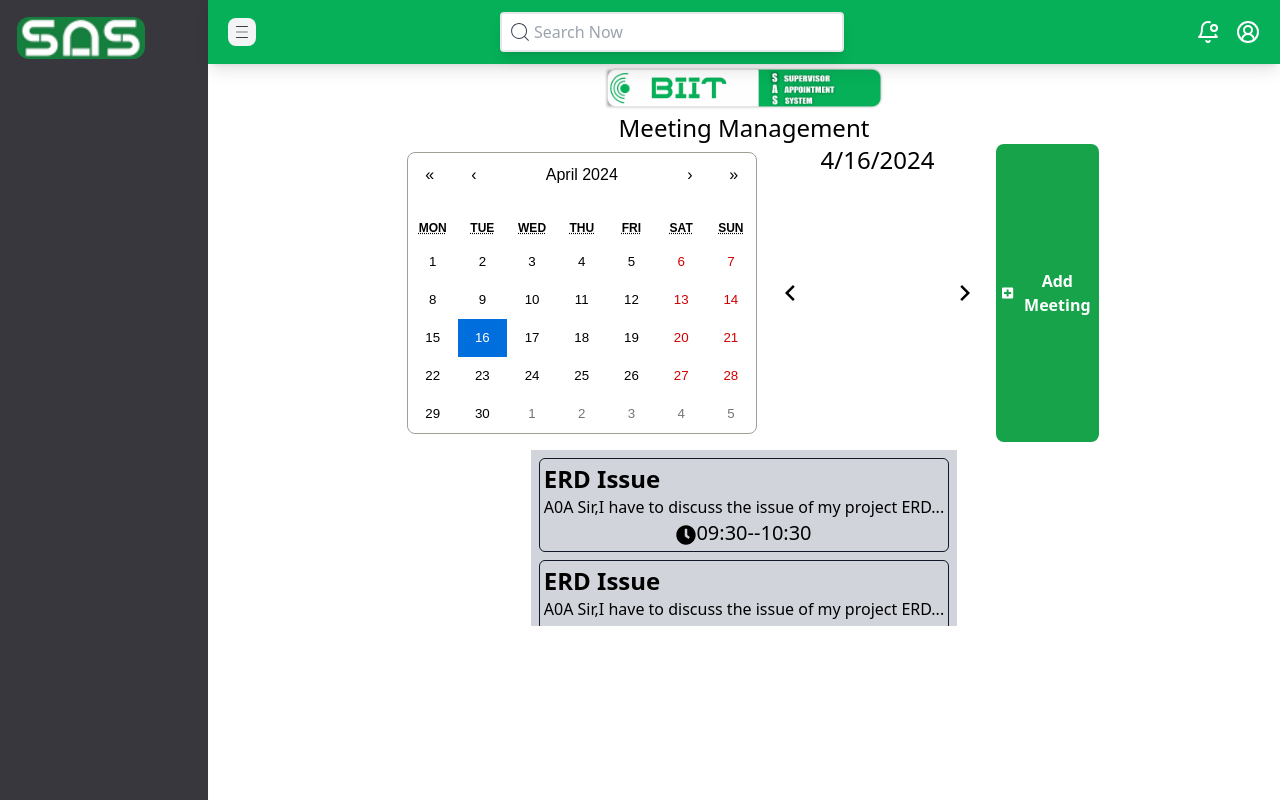
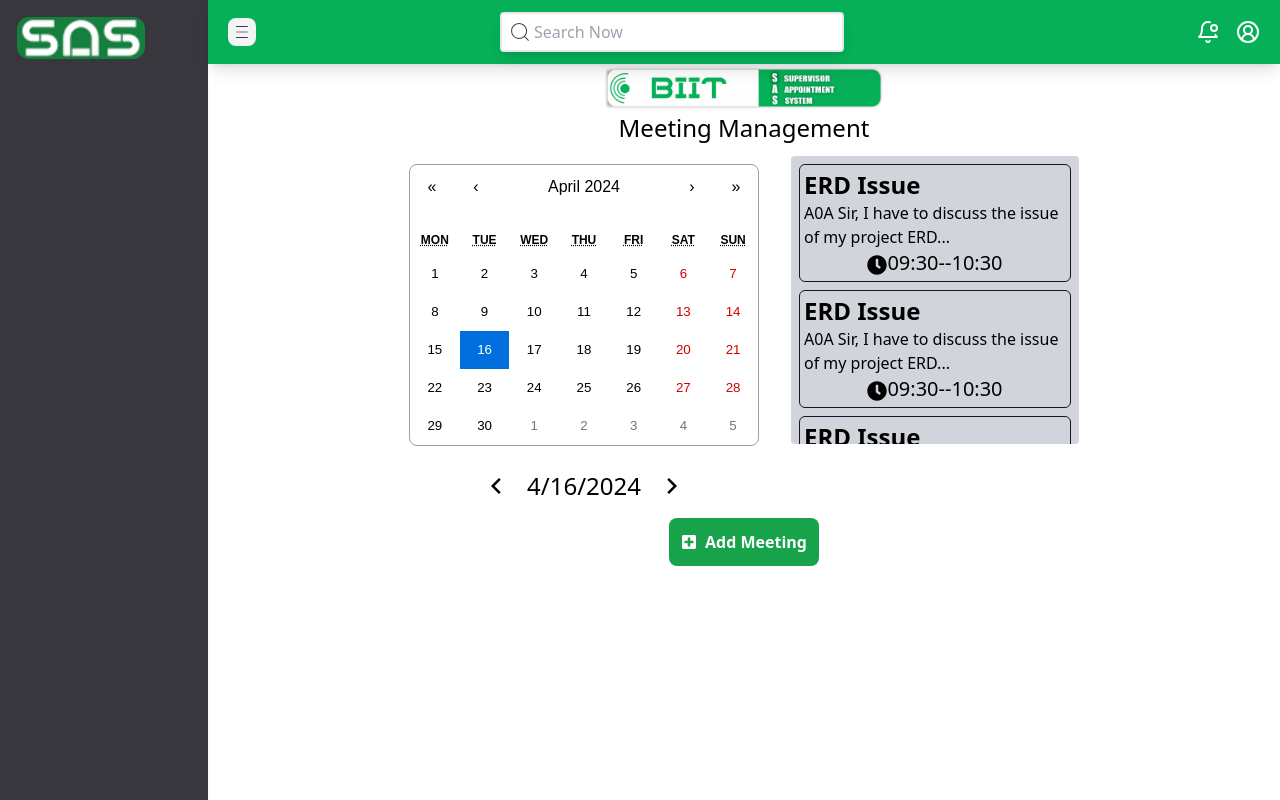
Before and after one commit to Mubashir1292/Biit-Project-Supervisor-Appointment-System, a React (Create React App) app: page /TechnicalExpert/Meetings in a window 1280 px wide. Built offline with nearby package versions, Linux system fonts and the light colour scheme.

Commit message:
done the front-end of the meetings

```diff
--- a/src/pages/TechnicalExpert/Meetings/Meetings.jsx
+++ b/src/pages/TechnicalExpert/Meetings/Meetings.jsx
@@ -1,34 +1,50 @@
-import React, { useState } from "react";
+import React, { useEffect, useState } from "react";
 import Calendar from "../../../components/Calender/Calender";
 import biitLogo from "../../../assets/extra/biitSAS.png";
 import { RiArrowLeftSLine, RiArrowRightSLine } from "react-icons/ri";
-import { MdMeetingRoom } from "react-icons/md";
 import { FaPlusSquare } from "react-icons/fa";
 import MeetingDetailCard from "../../../components/MeetingDetailsCard/MeetingDetailCard";
 
 function Meetings() {
   const [selectedDate, setSelectedDate] = useState(new Date());
-  const [meetings, setMeetings] = useState([
+  const [meetings, setMeetings] = useState([]);
+  const AllMeetings = [
     {
       title: "ERD Issue",
-      desc: "A0A Sir,I have to discuss the issue of my project ERD...",
+      desc: "A0A Sir, I have to discuss the issue of my project ERD...",
       startTime: "09:30",
       EndTime: "10:30",
+      date: "4/16/2024",
     },
     {
       title: "ERD Issue",
-      desc: "A0A Sir,I have to discuss the issue of my project ERD...",
+      desc: "A0A Sir, I have to discuss the issue of my project ERD...",
       startTime: "09:30",
       EndTime: "10:30",
+      date: "4/16/2024",
     },
     {
       title: "ERD Issue",
-      desc: "A0A Sir,I have to discuss the issue of my project ERD...",
+      desc: "A0A Sir, I have to discuss the issue of my project ERD...",
       startTime: "09:30",
       EndTime: "10:30",
+      date: "4/16/2024",
     },
-  ]);
+    {
+      title: "ERD Issue",
+      desc: "A0A Sir, I have to discuss the issue of my project ERD...",
+      startTime: "09:30",
+      EndTime: "10:30",
+      date: "4/17/2024",
+    },
+  ];
 
+  useEffect(() => {
+    const meetings = AllMeetings.filter(
+      (item) => item.date === selectedDate.toLocaleDateString()
+    );
+    setMeetings(meetings);
+  }, [selectedDate]);
   const handleDateChange = (date) => {
     setSelectedDate(date);
   };
@@ -46,15 +62,16 @@ function Meetings() {
   };
 
   return (
-    <div className="flex flex-col justify-center items-center">
+    <div className="flex flex-col items-center">
       <div className="flex justify-center">
         <img src={biitLogo} alt="Biit Logo" className="w-10/12" />
       </div>
       <h1 className="text-2xl">Meeting Management</h1>
-      <div className="flex flex-row">
+      <div className="flex flex-row items-start mt-3">
+        {/* Calendar */}
+        <div className="mr-8">
           <Calendar onChange={handleDateChange} value={selectedDate} />
-        {/* calendar of */}
-        <div className="flex justify-center space-x-4">
+          <div className="flex justify-center mt-4 space-x-4">
             <button onClick={handlePrevDay}>
               <RiArrowLeftSLine className="text-3xl" />
             </button>
@@ -62,12 +79,10 @@ function Meetings() {
             <button onClick={handleNextDay}>
               <RiArrowRightSLine className="text-3xl" />
             </button>
-          <button className="bg-green-600 text-white flex flex-row justify-center items-center space-x-2 py-2 px-1.5 rounded-lg">
-            <FaPlusSquare /> <span className="font-bold"> Add Meeting</span>
-          </button>
           </div>
         </div>
-      <div className="overflow-auto bg-gray-300 h-44 px-2 mt-2">
+        {/* Meetings */}
+        <div className="overflow-auto bg-gray-300 h-72 w-72 px-2 rounded">
           {meetings.map((item, index) => (
             <MeetingDetailCard
               key={index}
@@ -75,9 +90,15 @@ function Meetings() {
               desc={item.desc}
               startTime={item.startTime}
               EndTime={item.EndTime}
+              date={item.date}
             />
           ))}
         </div>
+      </div>
+      {/* Add Meeting Button */}
+      <button className="bg-green-600 text-white flex flex-row justify-center items-center space-x-2 py-3 px-3 rounded-lg mt-4">
+        <FaPlusSquare /> <span className="font-bold">Add Meeting</span>
+      </button>
     </div>
   );
 }
```
Lines whose indentation alone changed are shown as unchanged.
